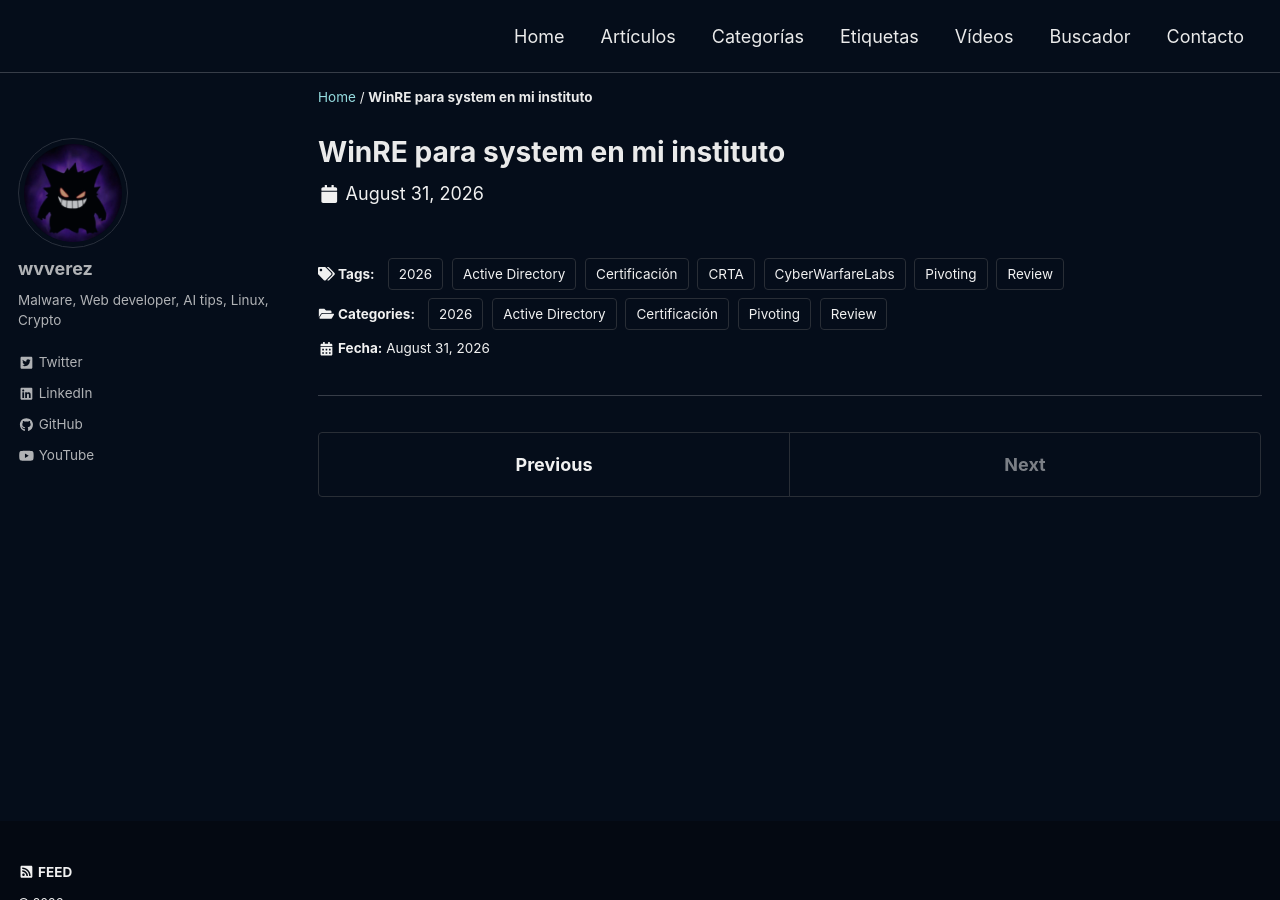
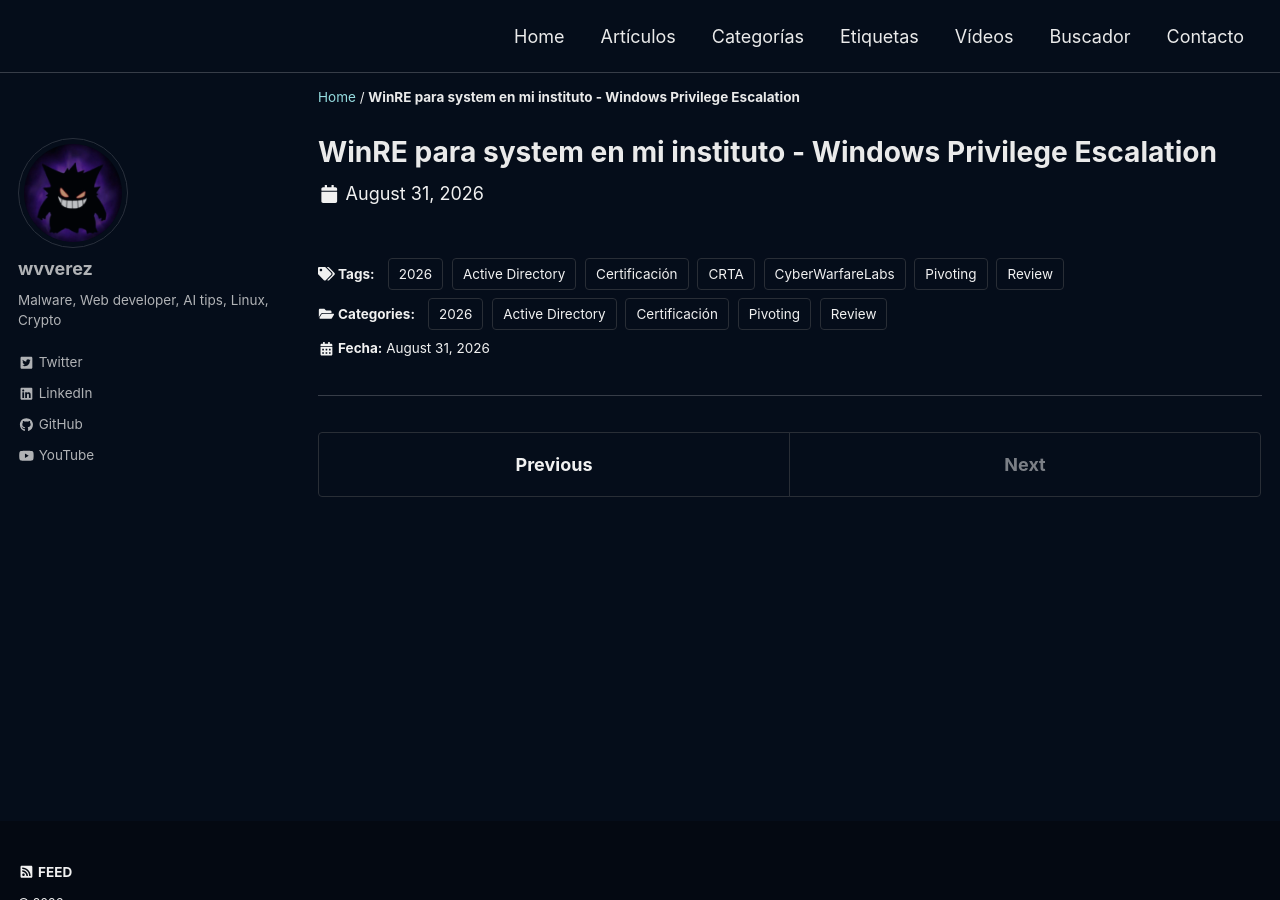
Before and after one commit to wvverez/wvverez.github.io, a Jekyll site: the page built from _posts/2026-11-04-windows.md, in a window 1280 px wide and 900 px high. Built offline with Jekyll 4.4.1, drawn with Linux system fonts in a browser that asks for light colours; cached includes are drawn as plain includes; a script that is not in the unit is left out.

Commit message:
Actualizar 2026-11-04-windows.md

```diff
--- a/_posts/2026-11-04-windows.md
+++ b/_posts/2026-11-04-windows.md
@@ -1,6 +1,6 @@
 ---
 layout: single
-title: WinRE para system en mi instituto
+title: WinRE para system en mi instituto - Windows Privilege Escalation
 excerpt: "Mi experiencia en la certificación CRTA y recomendaciones para cursar el examen"
 date: 2026-08-31
 classes: wide
```
